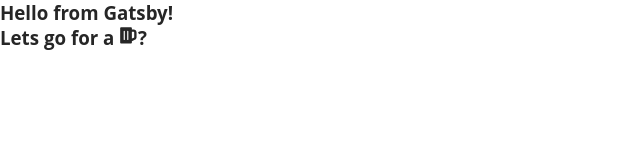
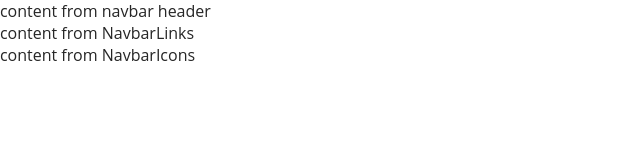
Before and after one commit to ja-gaeta/gatsby-restaurant, a Gatsby site: page / in a window 1280 px wide. Shown: the whole page, without its empty margins (0-640 px from the left). Built offline with nearby package versions, Linux system fonts and the light colour scheme; Gatsby itself is replaced by a stand-in of ours.

Commit message:
Created Navbar Component

```diff
--- /dev/null
+++ b/src/components/globals/navbar/Navbar.js
@@ -0,0 +1,16 @@
+import React from "react"
+import NavbarHeader from "./NavbarHeader"
+import NavbarLinks from "./NavbarLinks"
+import NavbarIcons from "./NavbarIcons"
+
+const Navbar = () => {
+  return (
+    <nav>
+      <NavbarHeader />
+      <NavbarLinks />
+      <NavbarIcons />
+    </nav>
+  )
+}
+
+export default Navbar
--- /dev/null
+++ b/src/components/globals/navbar/NavbarHeader.js
@@ -0,0 +1,7 @@
+import React from "react"
+
+const NavbarHeader = () => {
+  return <div>content from navbar header</div>
+}
+
+export default NavbarHeader
--- /dev/null
+++ b/src/components/globals/navbar/NavbarIcons.js
@@ -0,0 +1,7 @@
+import React from "react"
+
+const NavbarIcons = () => {
+  return <div>content from NavbarIcons</div>
+}
+
+export default NavbarIcons
--- /dev/null
+++ b/src/components/globals/navbar/NavbarLinks.js
@@ -0,0 +1,7 @@
+import React from "react"
+
+const NavbarLinks = () => {
+  return <div>content from NavbarLinks</div>
+}
+
+export default NavbarLinks
--- /dev/null
+++ b/src/components/globals/navbar/package.json
@@ -0,0 +1,3 @@
+{
+  "main": "Navbar.js"
+}
--- a/src/components/layout.js
+++ b/src/components/layout.js
@@ -1,15 +1,13 @@
 import React from "react"
 import PropTypes from "prop-types"
 import { createGlobalStyle } from "styled-components"
-
-// import "./bootstrap.min.css"
-// import "./layout.css"
-// import "../sass/layout.scss"
+import Navbar from "../components/globals/navbar"
 
 const Layout = ({ children }) => {
   return (
     <>
       <GlobalStyle />
+      <Navbar />
       {children}
     </>
   )
--- a/src/pages/index.js
+++ b/src/pages/index.js
@@ -1,5 +1,4 @@
 import React from "react"
-import { FaBeer } from "react-icons/fa"
 
 import Layout from "../components/layout"
 import SEO from "../components/seo"
@@ -7,11 +6,6 @@
 const IndexPage = () => (
   <Layout>
     <SEO title="Home" />
-    <h3>Hello from Gatsby!</h3>
-    <h3>
-      {" "}
-      Lets go for a <FaBeer />?
-    </h3>
   </Layout>
 )
 
```
